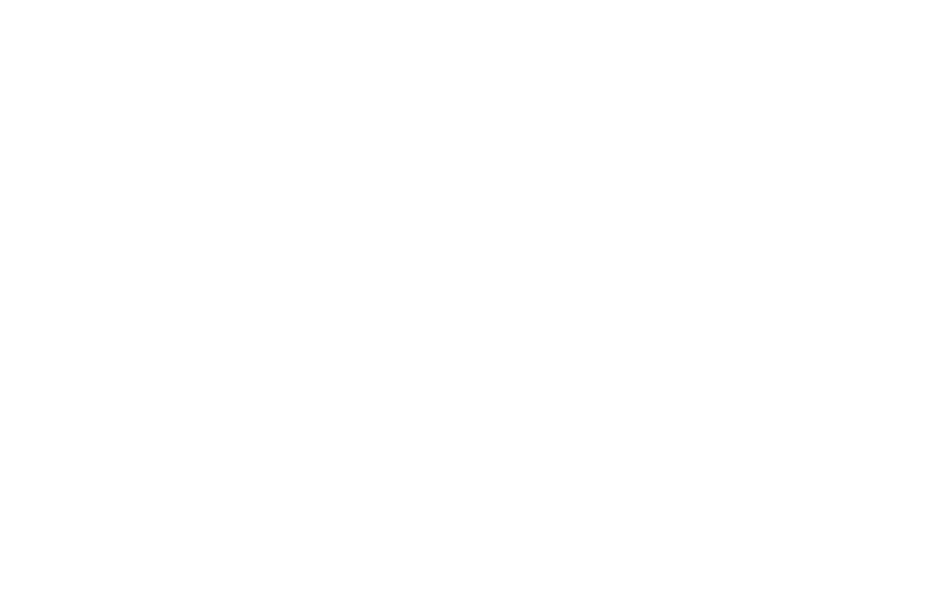
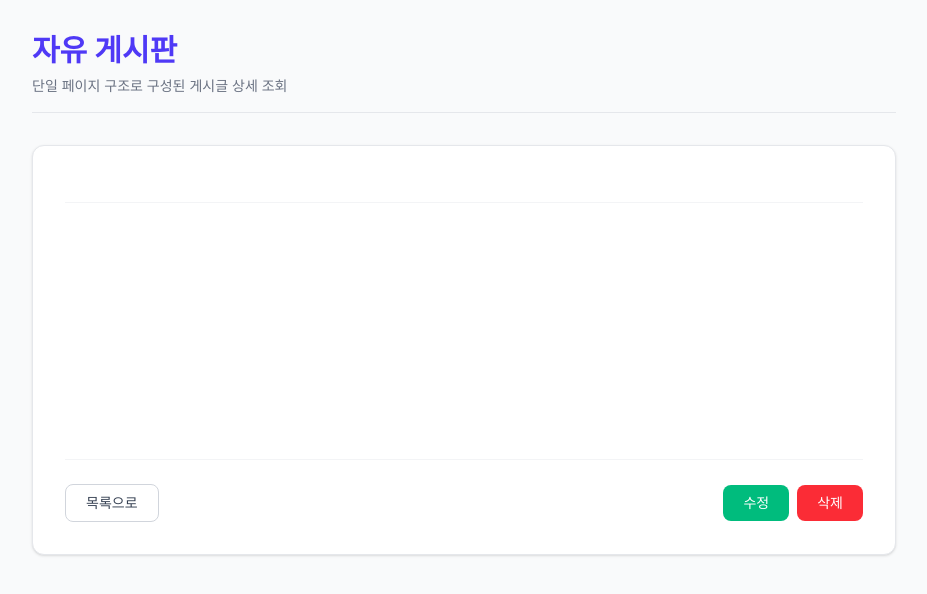
Before and after one commit to shinukang/spring-demo-fe, a Vue app: page /post/read/1 in a window 1280 px wide. Before the commit this address had no page. Shown: the top 594 px of the page, without its empty margins (176-1103 px from the left). Built offline with nearby package versions, Linux system fonts and the light colour scheme; no server answers.

Commit message:
[feat] 게시글 상세 조회 기능 추가

```diff
--- a/src/api/post/index.js
+++ b/src/api/post/index.js
@@ -10,4 +10,9 @@
   return await api.get('/post/list')
 }
 
-export default { create, list }
+// 게시글 상세 조회 api
+const read = async (id) => {
+  return await api.get('/post/read/' + id)
+}
+
+export default { create, list, read }
--- a/src/router/index.js
+++ b/src/router/index.js
@@ -4,14 +4,19 @@
   history: createWebHistory(import.meta.env.BASE_URL),
   routes: [
     {
+      path: '/post/create',
+      name: 'post-create',
+      component: () => import('@/view/post/PostCreate.vue'),
+    },
+    {
       path: '/post/list',
       name: 'post-list',
       component: () => import('@/view/post/PostList.vue'),
     },
     {
-      path: '/post/create',
-      name: 'post-create',
-      component: () => import('@/view/post/PostCreate.vue'),
+      path: '/post/read/:postId',
+      name: 'post-read',
+      component: () => import('@/view/post/PostRead.vue'),
     },
   ],
 })
--- a/src/view/post/PostList.vue
+++ b/src/view/post/PostList.vue
@@ -8,6 +8,13 @@
 
 const handleCreate = () => {
   router.push({ name: 'post-create' })
+}
+
+const handleRead = async (id) => {
+  router.push({
+    name: 'post-read',
+    params: { postId: id },
+  })
 }
 
 onMounted(async () => {
@@ -96,6 +103,7 @@
               <tr
                 v-for="post in posts"
                 :key="post.id"
+                @click="handleRead(post.id)"
                 class="border-b border-gray-100 hover:bg-indigo-50 transition-colors cursor-pointer group"
               >
                 <td class="p-4 text-center text-gray-500">{{ post.id }}</td>
--- /dev/null
+++ b/src/view/post/PostRead.vue
@@ -0,0 +1,77 @@
+<script setup>
+import { onMounted, ref } from 'vue'
+import api from '@/api/post'
+import { useRoute } from 'vue-router'
+
+const route = useRoute()
+
+// 페이지가 단독으로 렌더링될 수 있도록 내부 임시 데이터 선언
+// 이전 요청에 따라 작성자 및 작성일 관련 속성은 제외함
+const post = ref({})
+
+onMounted(async () => {
+  const postId = route.params.postId
+  console.log(postId)
+  try {
+    const res = await api.read(postId)
+    post.value = res.data
+  } catch (error) {
+    console.error(error)
+  }
+})
+</script>
+
+<template>
+  <div class="min-h-screen bg-gray-50 text-gray-800 font-sans py-8">
+    <div class="container mx-auto px-4 max-w-4xl">
+      <!-- 페이지 헤더 -->
+      <header class="mb-8 border-b border-gray-200 pb-4 flex justify-between items-end">
+        <div>
+          <h1 class="text-3xl font-bold text-indigo-600">자유 게시판</h1>
+          <p class="text-sm text-gray-500 mt-2">단일 페이지 구조로 구성된 게시글 상세 조회</p>
+        </div>
+      </header>
+
+      <!-- 게시글 상세 영역 -->
+      <main
+        class="bg-white rounded-xl shadow-sm border border-gray-200 overflow-hidden relative p-6 md:p-8"
+      >
+        <div v-if="post">
+          <!-- 게시글 제목 영역 (작성자, 작성일 제외) -->
+          <div class="mb-6 pb-6 border-b border-gray-100">
+            <h2 class="text-2xl font-bold text-gray-900">{{ post.title }}</h2>
+          </div>
+
+          <!-- 게시글 내용 영역 -->
+          <div class="min-h-[200px] whitespace-pre-wrap text-gray-700 leading-relaxed">
+            {{ post.contents }}
+          </div>
+
+          <!-- 하단 버튼 영역 (기능 연결 제외, 시각적 요소만 배치) -->
+          <div class="mt-8 pt-6 border-t border-gray-100 flex justify-between items-center">
+            <button
+              class="px-5 py-2 rounded-lg border border-gray-300 text-gray-700 hover:bg-gray-50 transition-colors font-medium text-sm"
+            >
+              목록으로
+            </button>
+            <div class="flex gap-2">
+              <button
+                class="px-5 py-2 rounded-lg bg-emerald-500 hover:bg-emerald-600 text-white transition-colors font-medium text-sm"
+              >
+                수정
+              </button>
+              <button
+                class="px-5 py-2 rounded-lg bg-red-500 hover:bg-red-600 text-white transition-colors font-medium text-sm"
+              >
+                삭제
+              </button>
+            </div>
+          </div>
+        </div>
+
+        <!-- 게시글 데이터가 없을 경우의 예외 처리 -->
+        <div v-else class="text-center py-12 text-gray-500">게시글을 불러올 수 없습니다.</div>
+      </main>
+    </div>
+  </div>
+</template>
```
